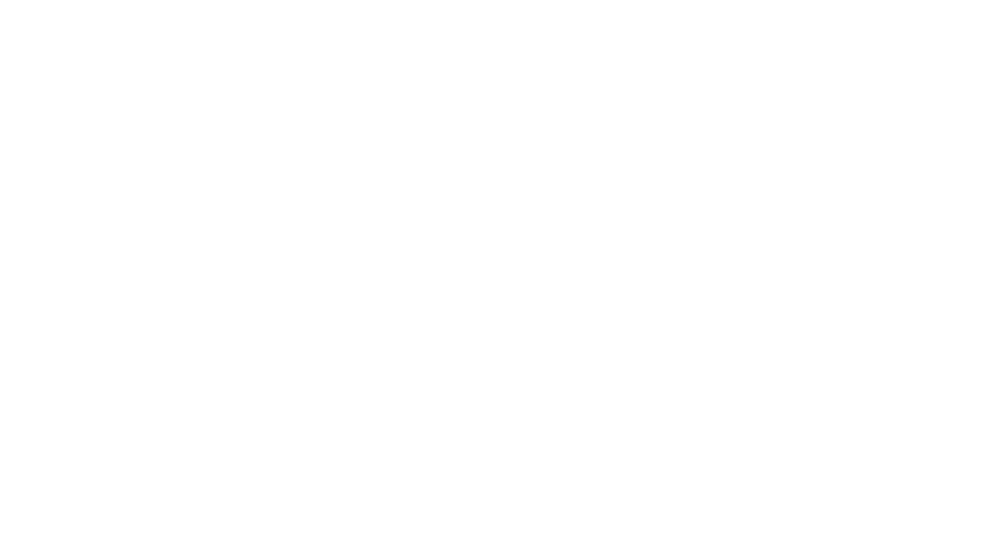
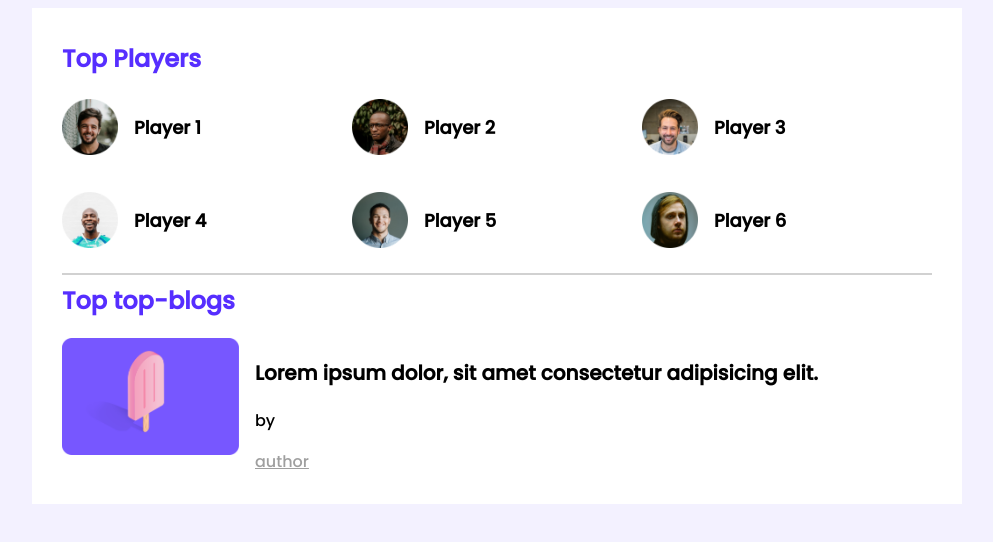
Before and after one commit to NafiulA/leader_board, a plain HTML site: page index.html in a window 1280 px wide. Shown: the whole page, without its empty margins (143-1136 px from the left). Drawn offline with Linux system fonts and the light colour scheme.

Commit message:
top playes complete

```diff
--- a/index.html
+++ b/index.html
@@ -10,7 +10,53 @@
 </head>
 
 <body>
+    <header>
 
+    </header>
+    <main>
+        <section class="container">
+            <div class="top-players">
+                <h2 class="section-title">Top Players</h2>
+                <div class="players">
+                    <div class="player">
+                        <img src="./images/players/player-1.png" alt="">
+                        <h3 class="player-name">Player 1</h3>
+                    </div>
+                    <div class="player"><img src="./images/players/player-2.png" alt="">
+                        <h3 class="player-name">Player 2</h3>
+                    </div>
+                    <div class="player"><img src="./images/players/player-3.png" alt="">
+                        <h3 class="player-name">Player 3</h3>
+                    </div>
+                    <div class="player"><img src="./images/players/player-4.png" alt="">
+                        <h3 class="player-name">Player 4</h3>
+                    </div>
+                    <div class="player"><img src="./images/players/player-5.png" alt="">
+                        <h3 class="player-name">Player 5</h3>
+                    </div>
+                    <div class="player"><img src="./images/players/player-6.png" alt="">
+                        <h3 class="player-name">Player 6</h3>
+                    </div>
+                </div>
+            </div>
+            <hr>
+            <div class="top-blogs">
+                <h2 class="section-title">Top top-blogs</h2>
+                <div class="blogs">
+                    <article class="blog">
+                        <div class="thumbnail">
+                            <img src="./images/blogs/blog-1.png" alt="">
+                        </div>
+                        <div class="blog-info">
+                            <h3 class="blog-title">Lorem ipsum dolor, sit amet consectetur adipisicing elit.</h3>
+                            <p>by</p><a class="blog-author" href="#">author</a>
+                        </div>
+                    </article>
+                </div>
+
+            </div>
+        </section>
+    </main>
 </body>
 
 </html>
--- a/styles/style.css
+++ b/styles/style.css
@@ -0,0 +1,71 @@
+@import url('https://fonts.googleapis.com/css2?family=Poppins:wght@500&display=swap');
+
+
+body{
+     font-family: 'Poppins', sans-serif;
+     background-color: #F3F1FF;
+}
+main{
+    display: flex;
+    justify-content: center;
+}
+.container{
+    background-color: white;
+    width: 870px;
+    padding: 30px;
+}
+hr{
+    border: 1px solid #d1d1d1;
+
+}
+/* top player styles */
+.section-title{
+    color: #562eff;
+    font-size: 24px;
+    margin-top: 3px;
+}
+.top-players{
+    margin-bottom: 21px;
+}
+.players{
+    display: grid;
+    grid-template-columns: repeat(3, 1fr);
+    grid-row-gap: 30px;
+}
+.player{
+    display: flex;
+    align-items: center;
+}
+.player img{
+    width: 56px;
+    height: 56px;
+}
+.player-name{
+    margin-left: 16px;
+    font-size: 18px;
+}
+
+/* top blog styles */
+
+.blog{
+    display: flex;
+}
+.blog .thumbnail img{
+    width: 177px;
+    height: 117px;
+}
+.blog-info{
+    margin-left: 16px;
+}
+.blog-title{
+    font-size: 20px;
+}
+.blog-author{
+    color: #9f9f9f;
+    font-size: 16px;
+}
+.blog-author a{
+    text-decoration: none;
+    font-size: 16px;
+    color: #562eff;
+}
```
